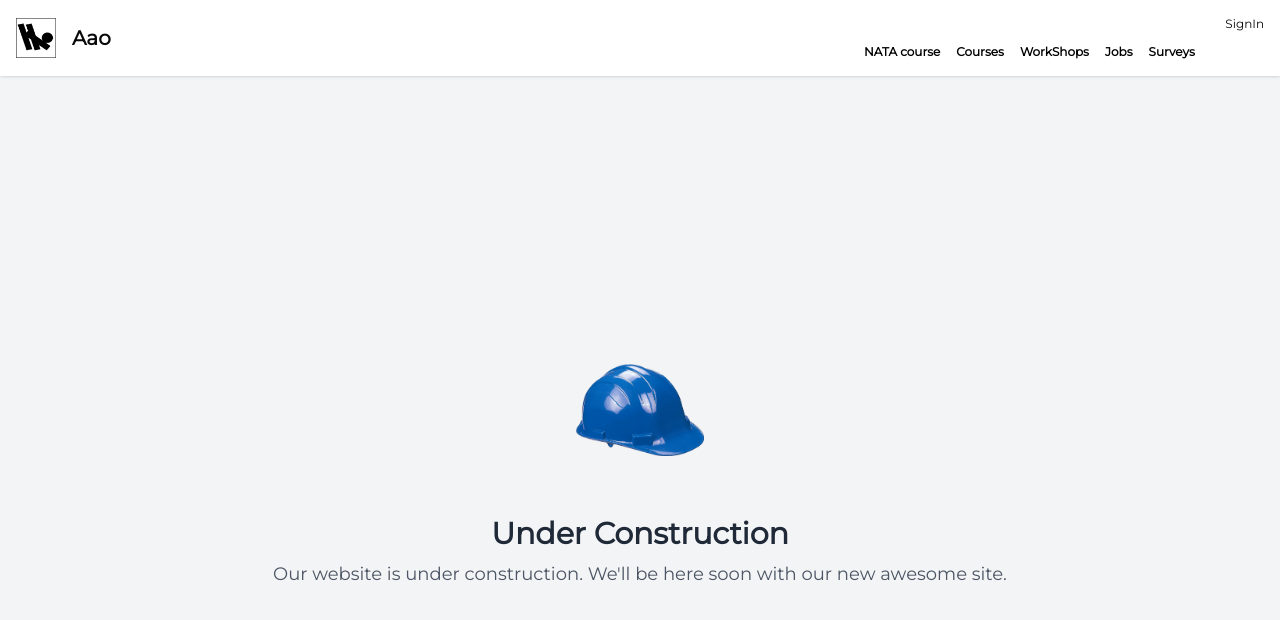
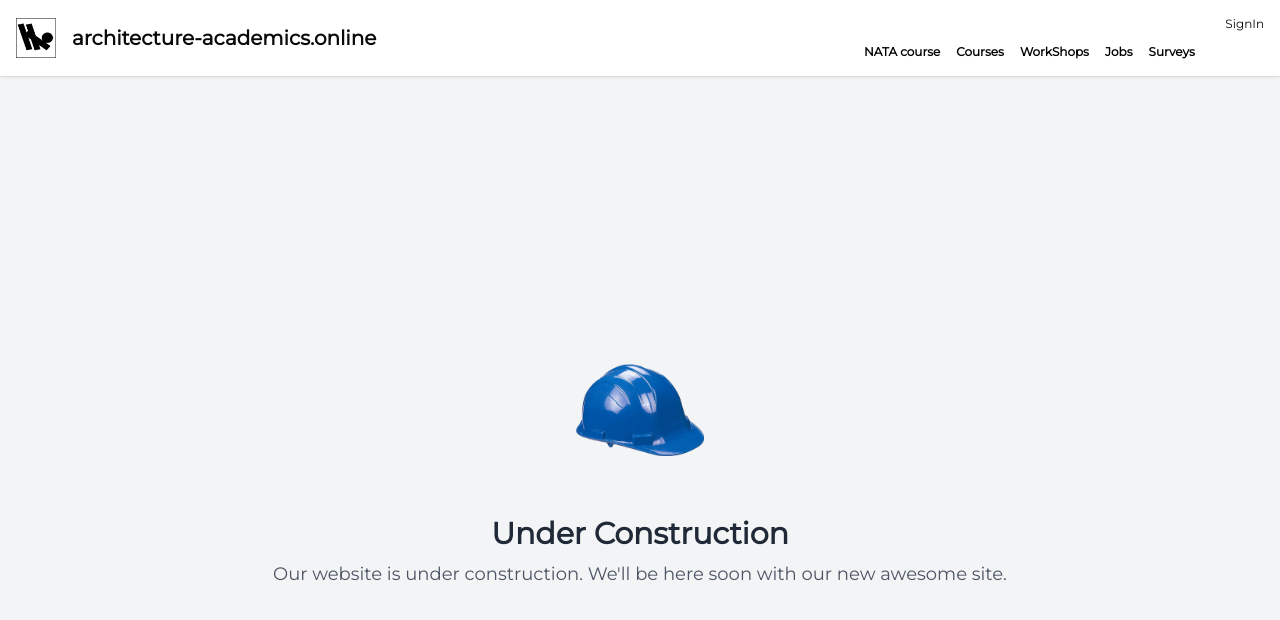
Before and after one commit to Arunprakash-1903/Aao, a Next.js app: page / in a window 1280 px wide. Shown: the top 620 px of the page. Built offline with nearby package versions, Linux system fonts and the light colour scheme; no server answers; a web font is replaced by a local one.

Commit message:
header modified (company name)

```diff
--- a/app/components/Header.tsx
+++ b/app/components/Header.tsx
@@ -33,7 +33,7 @@ console.log(designation);
                 <Link href="/v2024">
                     <div className="flex items-center justify-center space-x-4">
                         <img src="/logo.jpeg" alt="Barry Wehmiller" className="w-10 h-10 object-contain" />
-                        <div className="text-xl font-bold">Aao</div>
+                        <div className="text-xl font-bold">architecture-academics.online</div>
                     </div>
                 </Link>
 
```
